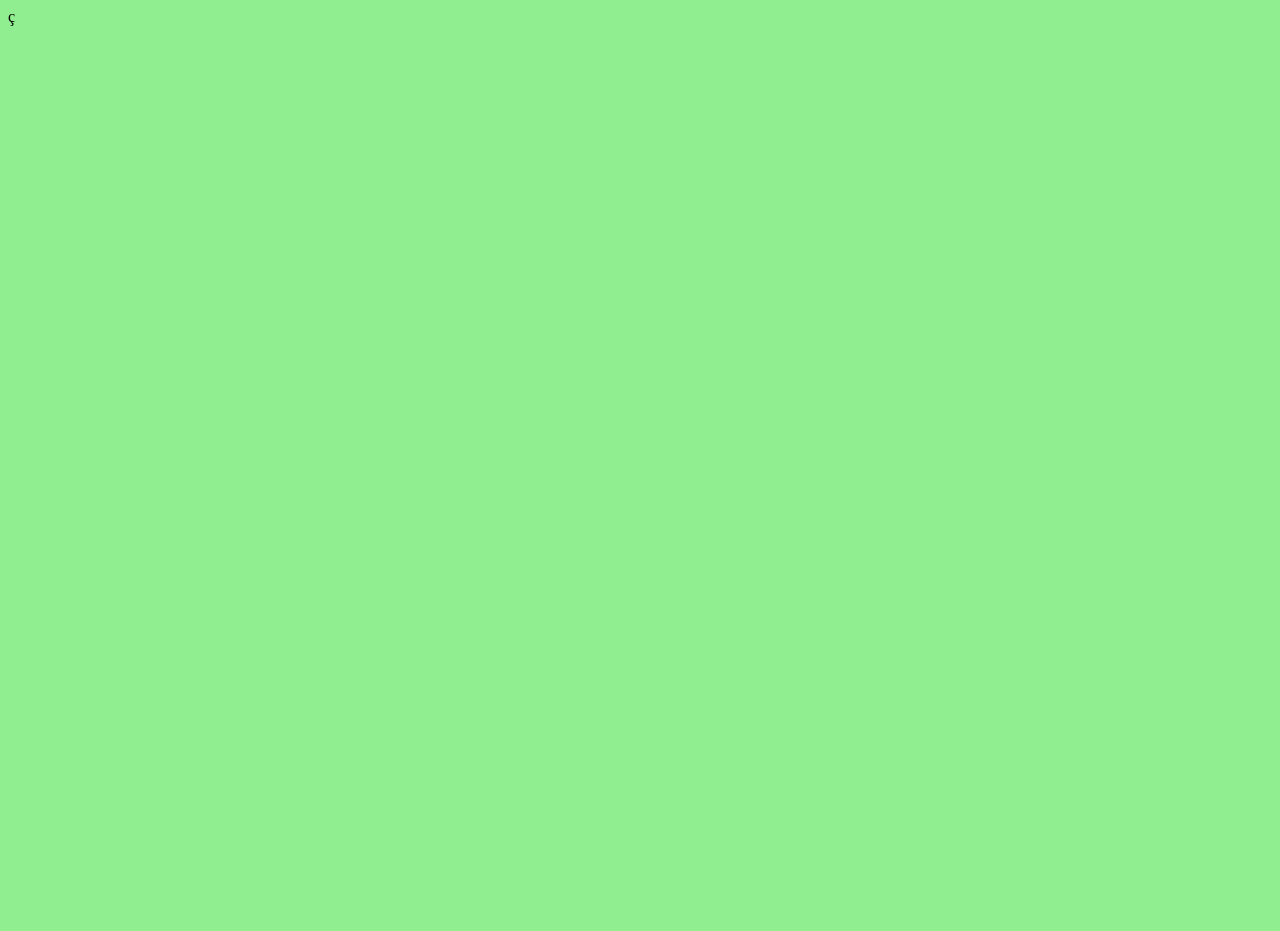
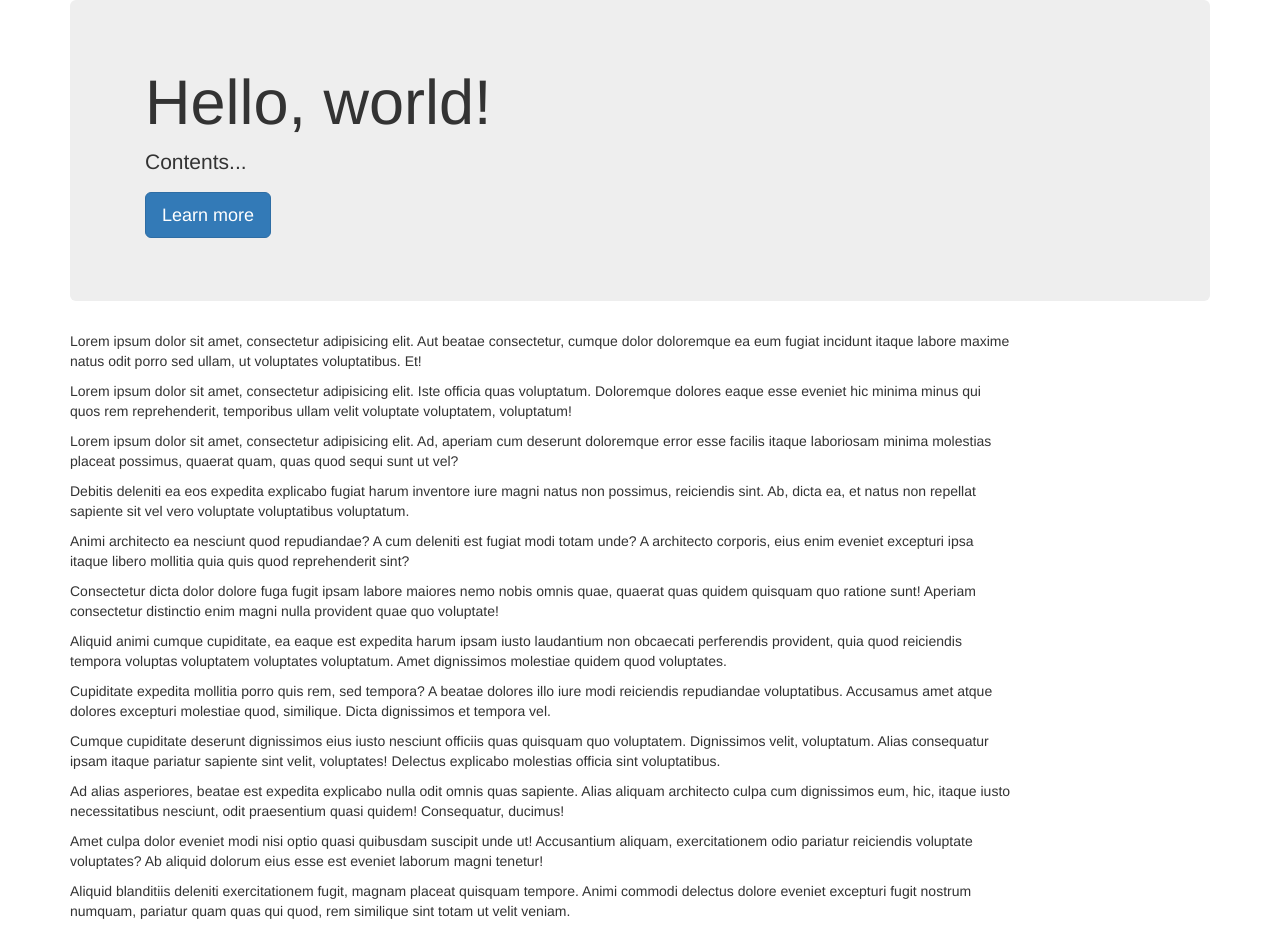
Before and after one commit to Germangalia/RWDinkering, a plain HTML site: page index.html in a window 1280 px wide. Before the commit the page ends 800 px from the top, so only its background shows below. Drawn offline with nearby package versions, Linux system fonts and the light colour scheme.

Commit message:
Example Responsive Web Design 2 Tiny tweaks.

```diff
--- a/index.html
+++ b/index.html
@@ -7,18 +7,38 @@
           content="width=device-width, user-scalable=no, initial-scale=1.0, maximum-scale=1.0, minimum-scale=1.0">-->
 
     <!--RWD-->
-    <meta name="viewport" content="width=device-width">ç
+    <meta name="viewport" content="width=device-width">
+
+
+
+    <!-- Latest compiled and minified CSS -->
+    <link rel="stylesheet" media="screen" href="https://maxcdn.bootstrapcdn.com/bootstrap/3.3.6/css/bootstrap.min.css">
+    <!-- Google font -->
+    <link href='https://fonts.googleapis.com/css?family=Oswald' rel='stylesheet' type='text/css'>
 
     <style>
 
-        body{
-            background: lightblue;
+        .text{
+            padding: 10px;
+            width: 100%;
+            font-family: 'Oswald', sans-serif;
         }
 
-        @media screen and (min-width: 480px){
-            body{
-                background: lightgreen;
+        @media (min-width: 600px) {
+            .text {
+                font-size: 1.5em;
+                padding: 20px;
+                font-family: 'Oswald', sans-serif;
             }
+
+        }
+        @media (min-width: 800px) {
+            .text {
+                font-size: 2em;
+                padding: 30px;
+                font-family: 'Oswald', sans-serif;
+            }
+
         }
 
     </style>
@@ -27,5 +47,67 @@
 </head>
 <body>
 
+<div class="container">
+    <div class="jumbotron">
+    	<div class="container">
+    		<h1>Hello, world!</h1>
+    		<p>Contents...</p>
+    		<p>
+    			<a class="btn btn-primary btn-lg">Learn more</a>
+    		</p>
+    	</div>
+    </div>
+    <div class="row">
+        <div class="col-xs-10 col-sm-10 col-md-10 col-lg-10">
+        	<p>Lorem ipsum dolor sit amet, consectetur adipisicing elit. Aut beatae consectetur, cumque dolor doloremque ea eum fugiat incidunt itaque labore maxime natus odit porro sed ullam, ut voluptates voluptatibus. Et!</p>
+
+            <p>Lorem ipsum dolor sit amet, consectetur adipisicing elit. Iste officia quas voluptatum. Doloremque dolores eaque esse eveniet hic minima minus qui quos rem reprehenderit, temporibus ullam velit voluptate voluptatem, voluptatum!</p>
+
+            <p>Lorem ipsum dolor sit amet, consectetur adipisicing elit. Ad, aperiam cum deserunt doloremque error esse
+                facilis itaque laboriosam minima molestias placeat possimus, quaerat quam, quas quod sequi sunt ut
+                vel?</p>
+
+            <p>Debitis deleniti ea eos expedita explicabo fugiat harum inventore iure magni natus non possimus,
+                reiciendis sint. Ab, dicta ea, et natus non repellat sapiente sit vel vero voluptate voluptatibus
+                voluptatum.</p>
+
+            <p>Animi architecto ea nesciunt quod repudiandae? A cum deleniti est fugiat modi totam unde? A architecto
+                corporis, eius enim eveniet excepturi ipsa itaque libero mollitia quia quis quod reprehenderit sint?</p>
+
+            <p>Consectetur dicta dolor dolore fuga fugit ipsam labore maiores nemo nobis omnis quae, quaerat quas quidem
+                quisquam quo ratione sunt! Aperiam consectetur distinctio enim magni nulla provident quae quo
+                voluptate!</p>
+
+            <p>Aliquid animi cumque cupiditate, ea eaque est expedita harum ipsam iusto laudantium non obcaecati
+                perferendis provident, quia quod reiciendis tempora voluptas voluptatem voluptates voluptatum. Amet
+                dignissimos molestiae quidem quod voluptates.</p>
+
+            <p>Cupiditate expedita mollitia porro quis rem, sed tempora? A beatae dolores illo iure modi reiciendis
+                repudiandae voluptatibus. Accusamus amet atque dolores excepturi molestiae quod, similique. Dicta
+                dignissimos et tempora vel.</p>
+
+            <p>Cumque cupiditate deserunt dignissimos eius iusto nesciunt officiis quas quisquam quo voluptatem.
+                Dignissimos velit, voluptatum. Alias consequatur ipsam itaque pariatur sapiente sint velit, voluptates!
+                Delectus explicabo molestias officia sint voluptatibus.</p>
+
+            <p>Ad alias asperiores, beatae est expedita explicabo nulla odit omnis quas sapiente. Alias aliquam
+                architecto culpa cum dignissimos eum, hic, itaque iusto necessitatibus nesciunt, odit praesentium quasi
+                quidem! Consequatur, ducimus!</p>
+
+            <p>Amet culpa dolor eveniet modi nisi optio quasi quibusdam suscipit unde ut! Accusantium aliquam,
+                exercitationem odio pariatur reiciendis voluptate voluptates? Ab aliquid dolorum eius esse est eveniet
+                laborum magni tenetur!</p>
+
+            <p>Aliquid blanditiis deleniti exercitationem fugit, magnam placeat quisquam tempore. Animi commodi delectus
+                dolore eveniet excepturi fugit nostrum numquam, pariatur quam quas qui quod, rem similique sint totam ut
+                velit veniam.</p>
+        </div>
+    </div>
+</div>
+
+<!-- JS Bootstrap -->
+<script src="https://maxcdn.bootstrapcdn.com/bootstrap/3.3.6/js/bootstrap.min.js"></script>
+<!-- jQuery -->
+<scrypt src="https://cdnjs.cloudflare.com/ajax/libs/jquery/2.2.0/jquery.min.js"></scrypt>
 </body>
 </html>
```
